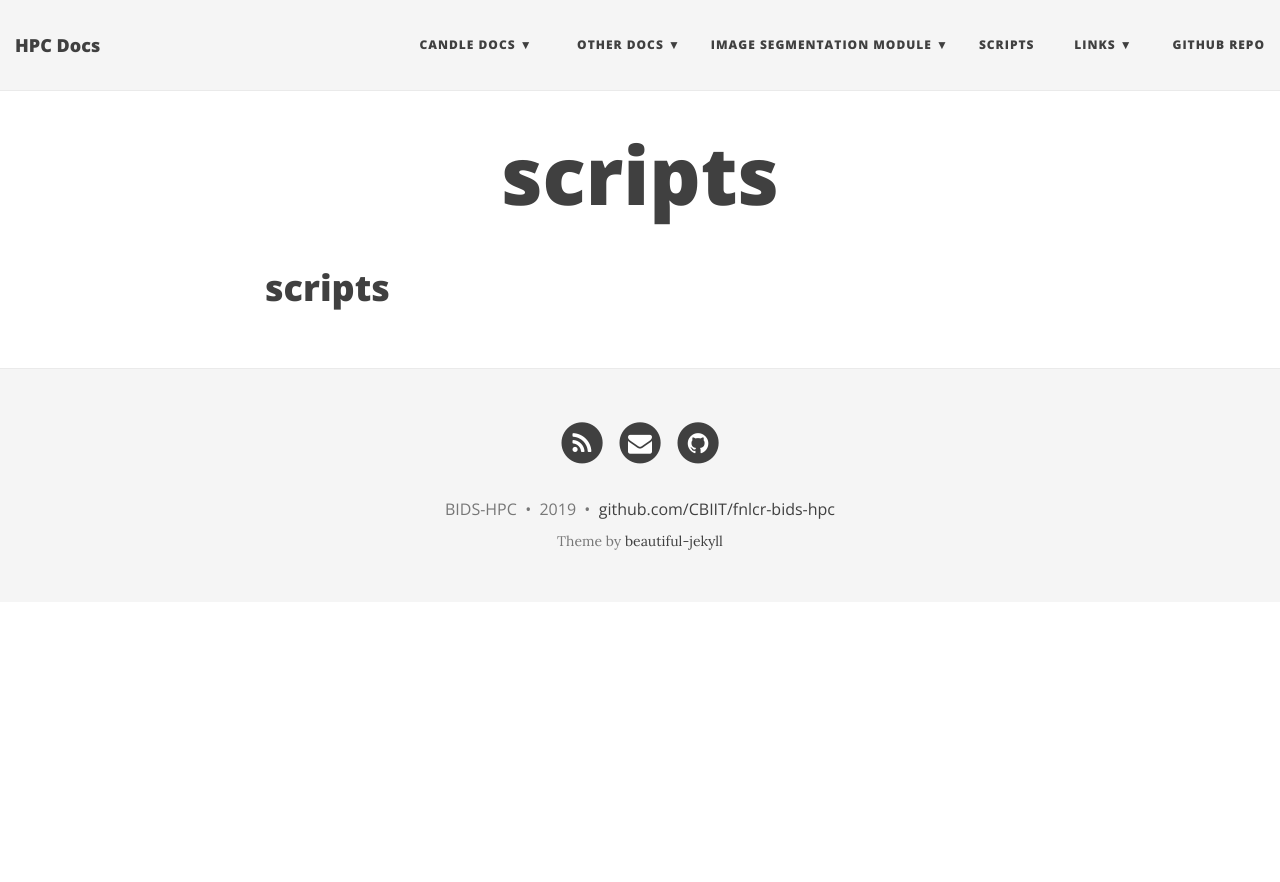
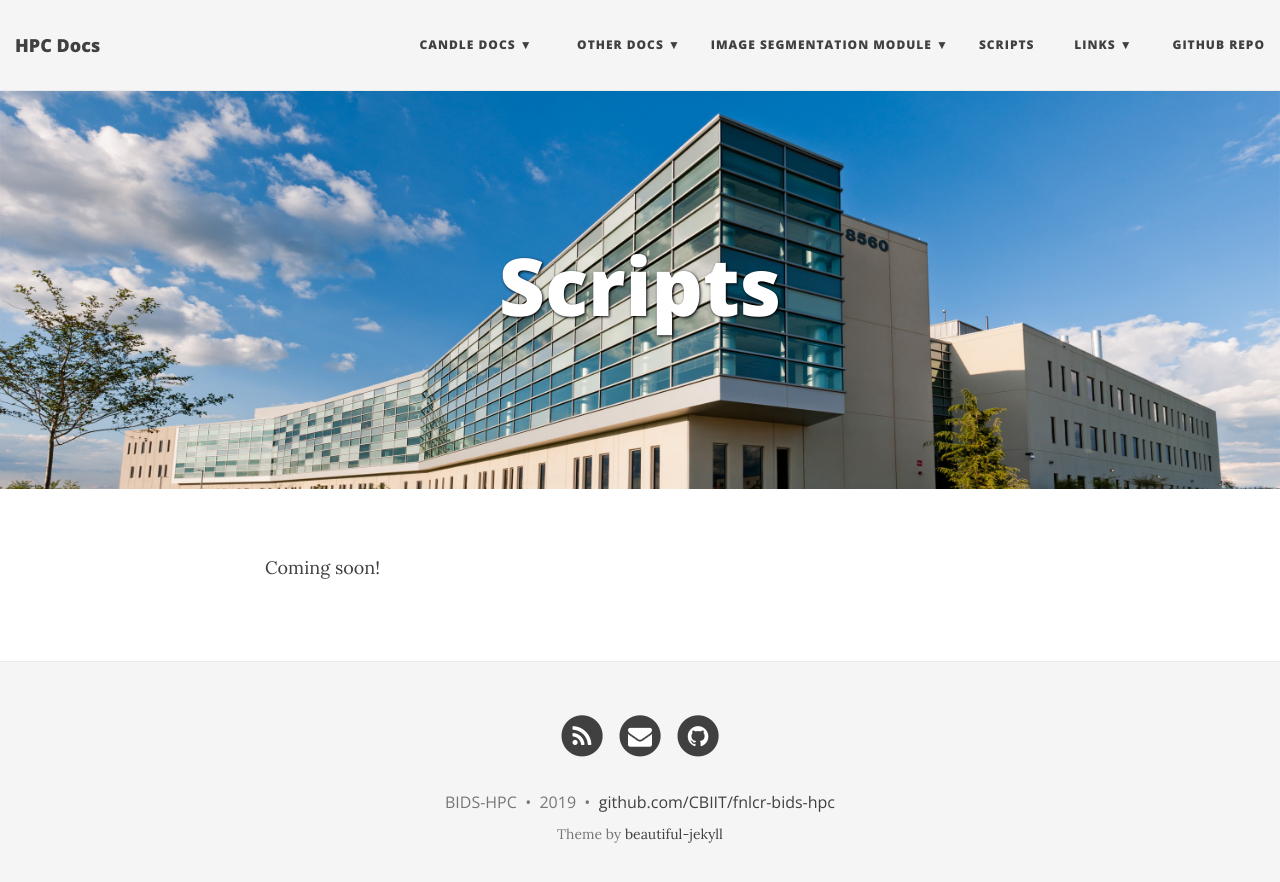
Before and after one commit to CBIIT/fnlcr-bids-hpc, a Jekyll site: the page built from scripts/index.md, in a window 1280 px wide. Shown: the top 882 px of the page. Built offline with Jekyll 4.4.1, drawn with Linux system fonts in a browser that asks for light colours; nearby versions of some CDN libraries; our own code applies the rules of GitHub Pages for plain Markdown files.

Commit message:
Added scripts page even though it's blank

```diff
--- a/scripts/index.md
+++ b/scripts/index.md
@@ -1 +1,5 @@
-# scripts
+---
+bigimg: "/img/FNL_ATRF_Pano_4x10.jpg"
+title: Scripts
+---
+Coming soon!
```
